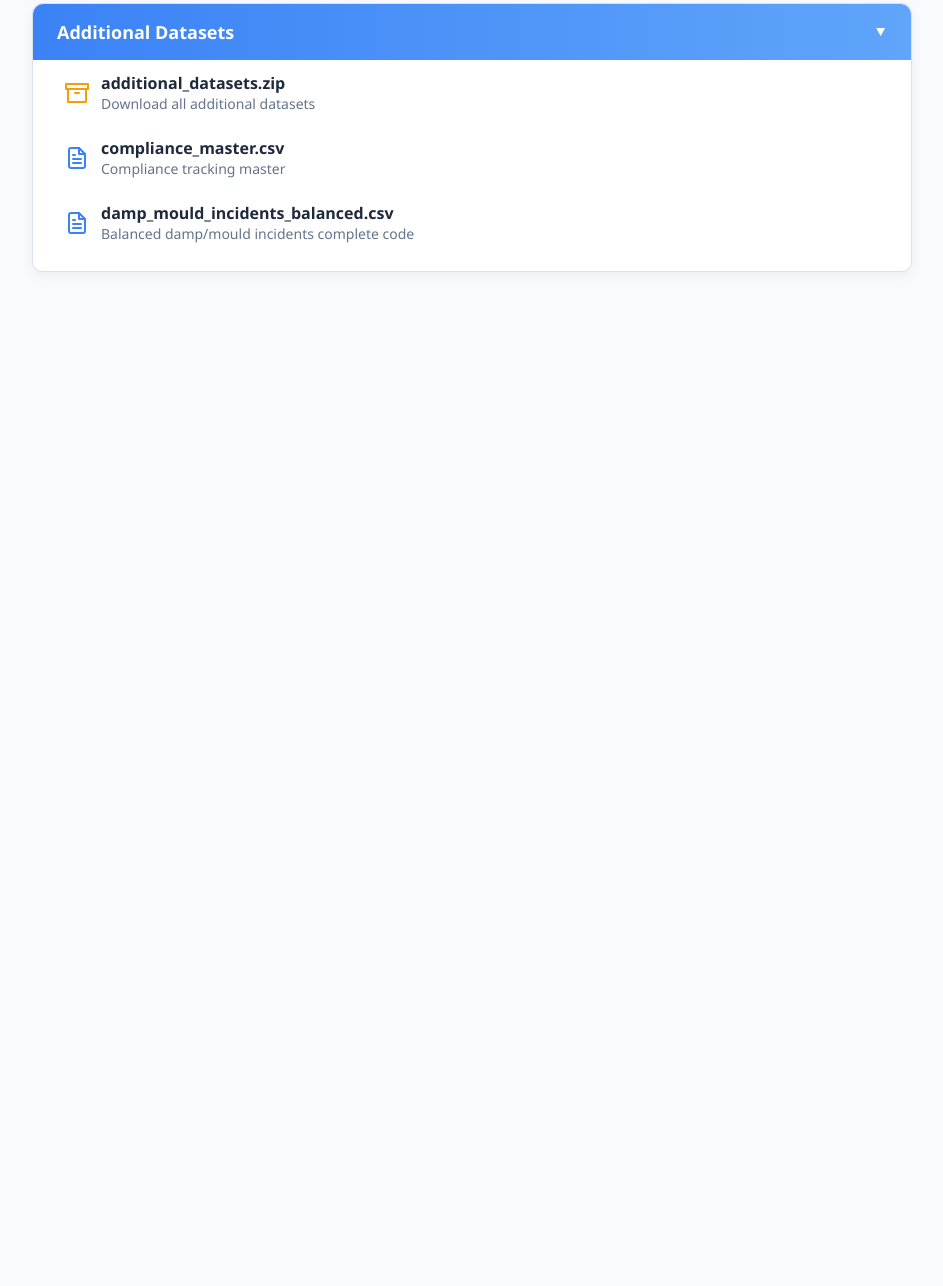
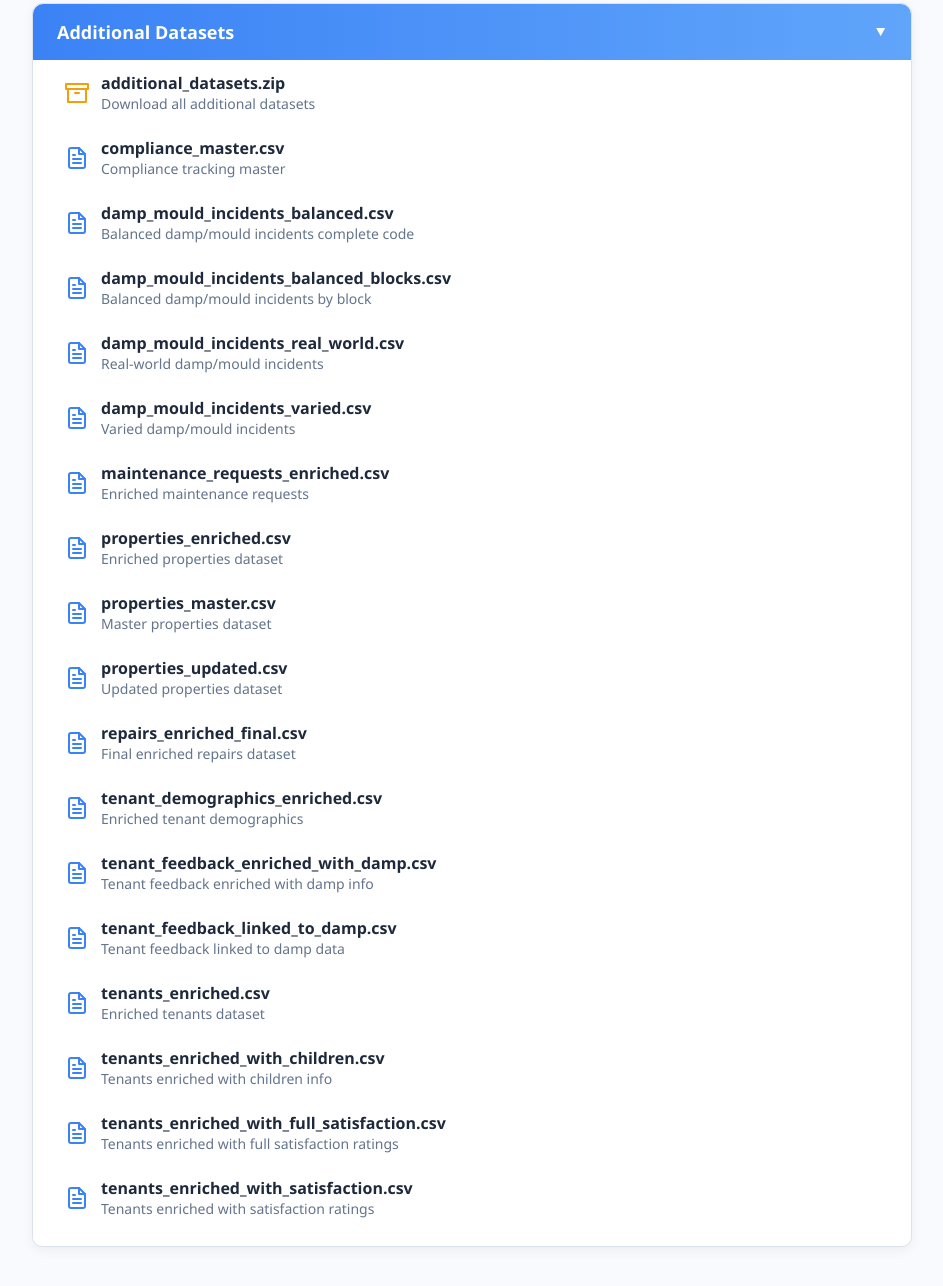
Before and after one commit to kittypony123/kittypony123.github.io, a plain HTML site: page datadownload.html in a window 1280 px wide. Shown: the part 2609-3895 px from the top of the page, without its empty margins (168-1111 px from the left). Before the commit the page ends 2949 px from the top, so only its background shows below. Drawn offline with nearby package versions, Linux system fonts and the light colour scheme.

Commit message:
Update datadownload.html

```diff
--- a/datadownload.html
+++ b/datadownload.html
@@ -118,12 +118,26 @@
 <details class="file-group" open>
   <summary>Additional Datasets</summary>
   <ul class="file-list">
-        <li><a href="#" class="file-item"><i data-feather="archive" class="file-icon zip"></i><div class="file-info"><div class="file-name">additional_datasets.zip</div><div class="file-desc">Download all additional datasets</div></div></a></li>
+    <li><a href="/files/additional_datasets/additional_datasets.zip" class="file-item"><i data-feather="archive" class="file-icon zip"></i><div class="file-info"><div class="file-name">additional_datasets.zip</div><div class="file-desc">Download all additional datasets</div></div></a></li>
     <li><a href="/files/additional_datasets/compliance_master.csv" class="file-item"><i data-feather="file-text" class="file-icon csv"></i><div class="file-info"><div class="file-name">compliance_master.csv</div><div class="file-desc">Compliance tracking master</div></div></a></li>
     <li><a href="/files/additional_datasets/damp_mould_incidents_balanced.csv" class="file-item"><i data-feather="file-text" class="file-icon csv"></i><div class="file-info"><div class="file-name">damp_mould_incidents_balanced.csv</div><div class="file-desc">Balanced damp/mould incidents complete code</div></div></a></li>
+    <li><a href="/files/additional_datasets/damp_mould_incidents_balanced_blocks.csv" class="file-item"><i data-feather="file-text" class="file-icon csv"></i><div class="file-info"><div class="file-name">damp_mould_incidents_balanced_blocks.csv</div><div class="file-desc">Balanced damp/mould incidents by block</div></div></a></li>
+    <li><a href="/files/additional_datasets/damp_mould_incidents_real_world.csv" class="file-item"><i data-feather="file-text" class="file-icon csv"></i><div class="file-info"><div class="file-name">damp_mould_incidents_real_world.csv</div><div class="file-desc">Real-world damp/mould incidents</div></div></a></li>
+    <li><a href="/files/additional_datasets/damp_mould_incidents_varied.csv" class="file-item"><i data-feather="file-text" class="file-icon csv"></i><div class="file-info"><div class="file-name">damp_mould_incidents_varied.csv</div><div class="file-desc">Varied damp/mould incidents</div></div></a></li>
+    <li><a href="/files/additional_datasets/maintenance_requests_enriched.csv" class="file-item"><i data-feather="file-text" class="file-icon csv"></i><div class="file-info"><div class="file-name">maintenance_requests_enriched.csv</div><div class="file-desc">Enriched maintenance requests</div></div></a></li>
+    <li><a href="/files/additional_datasets/properties_enriched.csv" class="file-item"><i data-feather="file-text" class="file-icon csv"></i><div class="file-info"><div class="file-name">properties_enriched.csv</div><div class="file-desc">Enriched properties dataset</div></div></a></li>
+    <li><a href="/files/additional_datasets/properties_master.csv" class="file-item"><i data-feather="file-text" class="file-icon csv"></i><div class="file-info"><div class="file-name">properties_master.csv</div><div class="file-desc">Master properties dataset</div></div></a></li>
+    <li><a href="/files/additional_datasets/properties_updated.csv" class="file-item"><i data-feather="file-text" class="file-icon csv"></i><div class="file-info"><div class="file-name">properties_updated.csv</div><div class="file-desc">Updated properties dataset</div></div></a></li>
+    <li><a href="/files/additional_datasets/repairs_enriched_final.csv" class="file-item"><i data-feather="file-text" class="file-icon csv"></i><div class="file-info"><div class="file-name">repairs_enriched_final.csv</div><div class="file-desc">Final enriched repairs dataset</div></div></a></li>
+    <li><a href="/files/additional_datasets/tenant_demographics_enriched.csv" class="file-item"><i data-feather="file-text" class="file-icon csv"></i><div class="file-info"><div class="file-name">tenant_demographics_enriched.csv</div><div class="file-desc">Enriched tenant demographics</div></div></a></li>
+    <li><a href="/files/additional_datasets/tenant_feedback_enriched_with_damp.csv" class="file-item"><i data-feather="file-text" class="file-icon csv"></i><div class="file-info"><div class="file-name">tenant_feedback_enriched_with_damp.csv</div><div class="file-desc">Tenant feedback enriched with damp info</div></div></a></li>
+    <li><a href="/files/additional_datasets/tenant_feedback_linked_to_damp.csv" class="file-item"><i data-feather="file-text" class="file-icon csv"></i><div class="file-info"><div class="file-name">tenant_feedback_linked_to_damp.csv</div><div class="file-desc">Tenant feedback linked to damp data</div></div></a></li>
+    <li><a href="/files/additional_datasets/tenants_enriched.csv" class="file-item"><i data-feather="file-text" class="file-icon csv"></i><div class="file-info"><div class="file-name">tenants_enriched.csv</div><div class="file-desc">Enriched tenants dataset</div></div></a></li>
+    <li><a href="/files/additional_datasets/tenants_enriched_with_children.csv" class="file-item"><i data-feather="file-text" class="file-icon csv"></i><div class="file-info"><div class="file-name">tenants_enriched_with_children.csv</div><div class="file-desc">Tenants enriched with children info</div></div></a></li>
+    <li><a href="/files/additional_datasets/tenants_enriched_with_full_satisfaction.csv" class="file-item"><i data-feather="file-text" class="file-icon csv"></i><div class="file-info"><div class="file-name">tenants_enriched_with_full_satisfaction.csv</div><div class="file-desc">Tenants enriched with full satisfaction ratings</div></div></a></li>
+    <li><a href="/files/additional_datasets/tenants_enriched_with_satisfaction.csv" class="file-item"><i data-feather="file-text" class="file-icon csv"></i><div class="file-info"><div class="file-name">tenants_enriched_with_satisfaction.csv</div><div class="file-desc">Tenants enriched with satisfaction ratings</div></div></a></li>
   </ul>
 </details>
-  </div>
 
   <!-- Feather icons script -->
   <script src="https://unpkg.com/feather-icons"></script>
```
Lines whose indentation alone changed are shown as unchanged.
